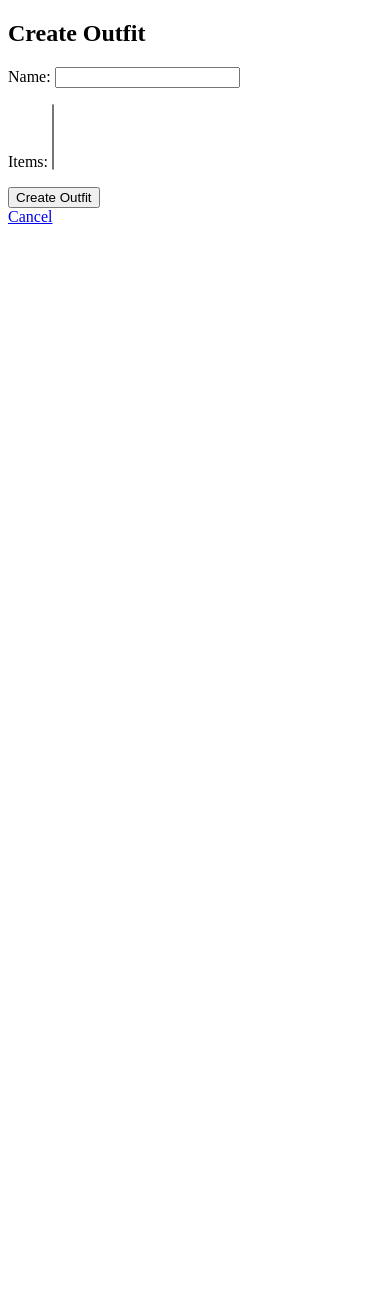
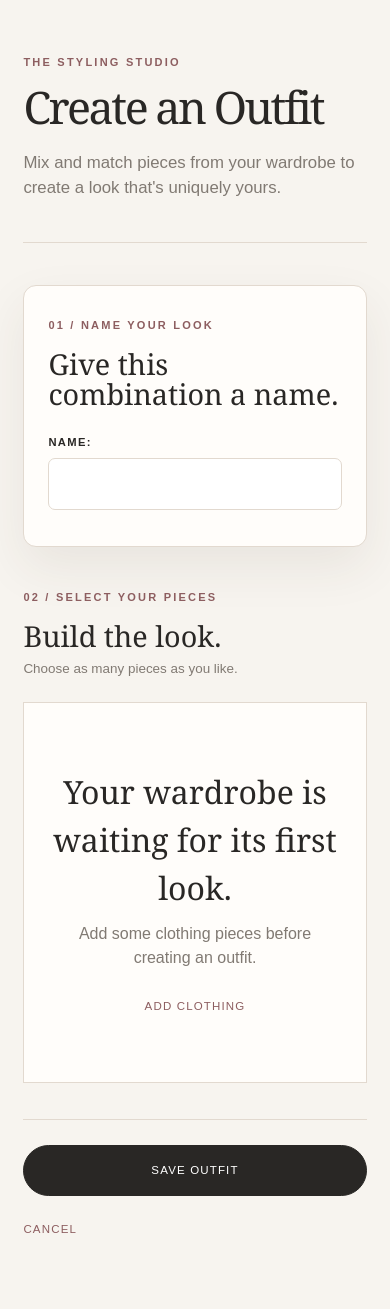
Before and after one commit to prg-09/Personal-Wardrobe-Manager, a Django app: page /add-outfit/ in a window 390 px wide. Before the commit the page ends 224 px from the top, so only its background shows below. Run offline with Django 5.2, Linux system fonts and the light colour scheme; the visitor is signed in with stand-in values (Sample User, id 1); data that the repository does not hold is empty.

Commit message:
redesign craete outfit page ui

```diff
--- /dev/null
+++ b/Wardrobe_Manager/static/css/create_outfit.css
@@ -0,0 +1,397 @@
+:root {
+    --create-ivory: #f7f4ef;
+    --create-paper: #fffdfa;
+    --create-ink: #292725;
+    --create-muted: #817a73;
+    --create-line: #e2d9cf;
+    --create-rose: #8d5e60;
+    --create-rose-soft: #f2e7e4;
+    --create-taupe: #d7cbbd;
+    --create-shadow: 0 20px 50px rgba(59, 48, 41, 0.08);
+}
+
+* {
+    box-sizing: border-box;
+}
+
+body.create-outfit-page {
+    background: var(--create-ivory);
+    color: var(--create-ink);
+    font-family: Arial, sans-serif;
+    line-height: 1.5;
+    margin: 0;
+    min-height: 100vh;
+}
+
+.create-outfit-shell {
+    margin: 0 auto;
+    max-width: 1180px;
+    padding: 76px 5vw 90px;
+}
+
+.create-outfit-hero {
+    border-bottom: 1px solid var(--create-line);
+    margin-bottom: 42px;
+    padding-bottom: 42px;
+}
+
+.create-outfit-kicker,
+.create-outfit-section-label {
+    color: var(--create-rose);
+    font-size: 0.69rem;
+    font-weight: bold;
+    letter-spacing: 0.2em;
+    margin: 0 0 15px;
+    text-transform: uppercase;
+}
+
+.create-outfit-hero h1 {
+    font-family: Georgia, serif;
+    font-size: clamp(3rem, 7vw, 6rem);
+    font-weight: normal;
+    letter-spacing: -0.055em;
+    line-height: 0.92;
+    margin: 0;
+}
+
+.create-outfit-hero > p:last-child {
+    color: var(--create-muted);
+    font-size: 1.05rem;
+    margin: 23px 0 0;
+    max-width: 510px;
+}
+
+.create-outfit-form {
+    margin: 0;
+}
+
+.create-outfit-form > .errorlist,
+.create-outfit-form .errorlist {
+    background: var(--create-rose-soft);
+    border-left: 3px solid var(--create-rose);
+    color: var(--create-rose);
+    font-size: 0.82rem;
+    list-style: none;
+    margin: 0 0 16px;
+    padding: 10px 13px;
+}
+
+.outfit-name-card {
+    align-items: end;
+    background: var(--create-paper);
+    border: 1px solid var(--create-line);
+    border-radius: 13px;
+    box-shadow: var(--create-shadow);
+    display: grid;
+    gap: 40px;
+    grid-template-columns: minmax(0, 1fr) minmax(280px, 0.9fr);
+    margin-bottom: 42px;
+    padding: 31px clamp(24px, 4vw, 45px) 36px;
+}
+
+.outfit-name-card h2,
+.wardrobe-selection h2 {
+    font-family: Georgia, serif;
+    font-size: clamp(1.8rem, 3vw, 2.5rem);
+    font-weight: normal;
+    line-height: 1.04;
+    margin: 0;
+}
+
+.outfit-name-field label {
+    display: block;
+    font-size: 0.7rem;
+    font-weight: bold;
+    letter-spacing: 0.12em;
+    margin-bottom: 8px;
+    text-transform: uppercase;
+}
+
+.outfit-name-field input {
+    background: #fff;
+    border: 1px solid var(--create-line);
+    border-radius: 7px;
+    color: var(--create-ink);
+    font: inherit;
+    min-height: 52px;
+    padding: 13px 15px;
+    transition: border-color 180ms ease, box-shadow 180ms ease;
+    width: 100%;
+}
+
+.outfit-name-field input:focus {
+    border-color: var(--create-rose);
+    box-shadow: 0 0 0 3px rgba(141, 94, 96, 0.13);
+    outline: none;
+}
+
+.outfit-name-field .errorlist {
+    margin-bottom: 8px;
+}
+
+.wardrobe-selection {
+    margin-bottom: 36px;
+}
+
+.wardrobe-selection__header {
+    align-items: end;
+    display: flex;
+    gap: 25px;
+    justify-content: space-between;
+    margin-bottom: 23px;
+}
+
+.wardrobe-selection__hint {
+    color: var(--create-muted);
+    font-size: 0.84rem;
+    margin: 0;
+}
+
+.clothing-selection-grid {
+    display: grid;
+    gap: 18px;
+    grid-template-columns: repeat(4, minmax(0, 1fr));
+}
+
+.clothing-selection-card {
+    background: var(--create-paper);
+    border: 1px solid var(--create-line);
+    border-radius: 10px;
+    cursor: pointer;
+    display: block;
+    overflow: hidden;
+    position: relative;
+    transition: border-color 180ms ease, box-shadow 180ms ease, transform 180ms ease;
+}
+
+.clothing-selection-card:hover {
+    border-color: var(--create-taupe);
+    box-shadow: var(--create-shadow);
+    transform: translateY(-3px);
+}
+
+.clothing-selection-card__input {
+    height: 1px;
+    opacity: 0;
+    position: absolute;
+    width: 1px;
+}
+
+.clothing-selection-card__input:focus-visible + .clothing-selection-card__visual {
+    box-shadow: inset 0 0 0 3px rgba(141, 94, 96, 0.45);
+}
+
+.clothing-selection-card__input:checked ~ .clothing-selection-card__content {
+    background: var(--create-rose-soft);
+}
+
+.clothing-selection-card__input:checked ~ .clothing-selection-card__visual {
+    box-shadow: inset 0 0 0 3px var(--create-rose);
+}
+
+.clothing-selection-card__input:checked ~ .clothing-selection-card__visual .clothing-selection-card__check {
+    opacity: 1;
+    transform: scale(1);
+}
+
+.clothing-selection-card__visual {
+    align-items: center;
+    background: #ede7df;
+    display: flex;
+    height: 220px;
+    justify-content: center;
+    overflow: hidden;
+    position: relative;
+    transition: box-shadow 180ms ease;
+}
+
+.clothing-selection-card__visual img {
+    height: 100%;
+    object-fit: cover;
+    transition: transform 350ms ease;
+    width: 100%;
+}
+
+.clothing-selection-card:hover .clothing-selection-card__visual img {
+    transform: scale(1.04);
+}
+
+.clothing-selection-card__placeholder {
+    color: #a79b8e;
+    font-family: Georgia, serif;
+    font-size: 1rem;
+}
+
+.clothing-selection-card__check {
+    align-items: center;
+    background: var(--create-rose);
+    border: 3px solid var(--create-paper);
+    border-radius: 50%;
+    color: #fff;
+    display: flex;
+    font-size: 0.75rem;
+    height: 29px;
+    justify-content: center;
+    opacity: 0;
+    position: absolute;
+    right: 12px;
+    top: 12px;
+    transform: scale(0.7);
+    transition: opacity 180ms ease, transform 180ms ease;
+    width: 29px;
+}
+
+.clothing-selection-card__content {
+    display: block;
+    min-height: 104px;
+    padding: 15px 16px 17px;
+    transition: background 180ms ease;
+}
+
+.clothing-selection-card__content strong,
+.clothing-selection-card__content span,
+.clothing-selection-card__content small {
+    display: block;
+}
+
+.clothing-selection-card__content strong {
+    font-family: Georgia, serif;
+    font-size: 1.18rem;
+    font-weight: normal;
+    margin-bottom: 6px;
+}
+
+.clothing-selection-card__content span,
+.clothing-selection-card__content small {
+    color: var(--create-muted);
+    font-size: 0.74rem;
+}
+
+.clothing-selection-card__content small {
+    margin-top: 4px;
+}
+
+.empty-wardrobe-state {
+    background: var(--create-paper);
+    border: 1px solid var(--create-line);
+    grid-column: 1 / -1;
+    padding: 65px 25px;
+    text-align: center;
+}
+
+.empty-wardrobe-state h3 {
+    font-family: Georgia, serif;
+    font-size: 2rem;
+    font-weight: normal;
+    margin: 0 0 10px;
+}
+
+.empty-wardrobe-state p {
+    color: var(--create-muted);
+    margin: 0 0 23px;
+}
+
+.empty-wardrobe-state a,
+.create-outfit-cancel {
+    color: var(--create-rose);
+    font-size: 0.72rem;
+    letter-spacing: 0.1em;
+    text-decoration: none;
+    text-transform: uppercase;
+}
+
+.empty-wardrobe-state a:hover,
+.create-outfit-cancel:hover {
+    color: var(--create-ink);
+}
+
+.create-outfit-actions {
+    align-items: center;
+    border-top: 1px solid var(--create-line);
+    display: flex;
+    gap: 25px;
+    justify-content: flex-end;
+    padding-top: 25px;
+}
+
+.create-outfit-submit {
+    background: var(--create-ink);
+    border: 1px solid var(--create-ink);
+    border-radius: 999px;
+    color: #fff;
+    cursor: pointer;
+    font: inherit;
+    font-size: 0.72rem;
+    letter-spacing: 0.1em;
+    padding: 16px 25px;
+    text-transform: uppercase;
+    transition: background 180ms ease, border-color 180ms ease, transform 180ms ease;
+}
+
+.create-outfit-submit:hover {
+    background: var(--create-rose);
+    border-color: var(--create-rose);
+    transform: translateY(-2px);
+}
+
+@media (max-width: 980px) {
+    .clothing-selection-grid {
+        grid-template-columns: repeat(3, minmax(0, 1fr));
+    }
+}
+
+@media (max-width: 700px) {
+    .create-outfit-shell {
+        padding: 54px 6vw 70px;
+    }
+
+    .outfit-name-card {
+        gap: 25px;
+        grid-template-columns: 1fr;
+    }
+
+    .wardrobe-selection__header {
+        align-items: flex-start;
+        flex-direction: column;
+        gap: 8px;
+    }
+
+    .clothing-selection-grid {
+        grid-template-columns: repeat(2, minmax(0, 1fr));
+    }
+
+    .clothing-selection-card__visual {
+        height: 190px;
+    }
+}
+
+@media (max-width: 430px) {
+    .create-outfit-hero h1 {
+        font-size: 2.8rem;
+    }
+
+    .clothing-selection-grid {
+        gap: 12px;
+    }
+
+    .clothing-selection-card__visual {
+        height: 165px;
+    }
+
+    .clothing-selection-card__content {
+        padding: 12px;
+    }
+
+    .clothing-selection-card__content strong {
+        font-size: 1.05rem;
+    }
+
+    .create-outfit-actions {
+        align-items: stretch;
+        flex-direction: column-reverse;
+    }
+
+    .create-outfit-submit {
+        width: 100%;
+    }
+}
--- a/Wardrobe_Manager/wardrobe/templates/wardrobe/add_outfit.html
+++ b/Wardrobe_Manager/wardrobe/templates/wardrobe/add_outfit.html
@@ -1,22 +1,87 @@
+{% load static %}
 <!DOCTYPE html>
-<html>
+<html lang="en">
 <head>
-    <title>Add Outfit</title>
+    <meta charset="UTF-8">
+    <meta name="viewport" content="width=device-width, initial-scale=1.0">
+    <title>Create an Outfit | Wardrobe Manager</title>
+    <link rel="stylesheet" href="{% static 'css/create_outfit.css' %}">
 </head>
+<body class="create-outfit-page">
+    <main class="create-outfit-shell">
+        <header class="create-outfit-hero">
+            <p class="create-outfit-kicker">The styling studio</p>
+            <h1>Create an Outfit</h1>
+            <p>Mix and match pieces from your wardrobe to create a look that's uniquely yours.</p>
+        </header>
 
-<body>
+        <form class="create-outfit-form" method="POST">
+            {% csrf_token %}
+            {{ form.non_field_errors }}
 
-    <h2>Create Outfit</h2>
+            <section class="outfit-name-card" aria-labelledby="outfit-name-title">
+                <div>
+                    <p class="create-outfit-section-label">01 / Name your look</p>
+                    <h2 id="outfit-name-title">Give this combination a name.</h2>
+                </div>
+                <div class="outfit-name-field">
+                    {{ form.name.errors }}
+                    {{ form.name.label_tag }}
+                    {{ form.name }}
+                </div>
+            </section>
 
-    <form method="POST">
-        {% csrf_token %}
+            <section class="wardrobe-selection" aria-labelledby="wardrobe-selection-title">
+                <div class="wardrobe-selection__header">
+                    <div>
+                        <p class="create-outfit-section-label">02 / Select your pieces</p>
+                        <h2 id="wardrobe-selection-title">Build the look.</h2>
+                    </div>
+                    <p class="wardrobe-selection__hint">Choose as many pieces as you like.</p>
+                </div>
 
-        {{ form.as_p }}
+                {{ form.items.errors }}
+                <div class="clothing-selection-grid">
+                    {% for item in form.items.field.queryset %}
+                        <label class="clothing-selection-card">
+                            <input
+                                class="clothing-selection-card__input"
+                                type="checkbox"
+                                name="items"
+                                value="{{ item.pk }}"
+                                {% if form.items.value %}
+                                    {% if item.pk|stringformat:"s" in form.items.value %}checked{% endif %}
+                                {% endif %}
+                            >
+                            <span class="clothing-selection-card__visual">
+                                {% if item.photo %}
+                                    <img src="{{ item.photo.url }}" alt="{{ item.name }}">
+                                {% else %}
+                                    <span class="clothing-selection-card__placeholder">No image</span>
+                                {% endif %}
+                                <span class="clothing-selection-card__check" aria-hidden="true">✓</span>
+                            </span>
+                            <span class="clothing-selection-card__content">
+                                <strong>{{ item.name }}</strong>
+                                <span>{{ item.category }} · {{ item.color }}</span>
+                                <small>{{ item.season }} · {{ item.style }}</small>
+                            </span>
+                        </label>
+                    {% empty %}
+                        <div class="empty-wardrobe-state">
+                            <h3>Your wardrobe is waiting for its first look.</h3>
+                            <p>Add some clothing pieces before creating an outfit.</p>
+                            <a href="{% url 'add_clothing' %}">Add clothing</a>
+                        </div>
+                    {% endfor %}
+                </div>
+            </section>
 
-        <button type="submit">Create Outfit</button>
-    </form>
-
-    <a href="{% url 'outfit' %}">Cancel</a>
+            <div class="create-outfit-actions">
+                <a class="create-outfit-cancel" href="{% url 'outfit' %}">Cancel</a>
+                <button class="create-outfit-submit" type="submit">Save Outfit</button>
+            </div>
+        </form>
 
 </body>
 </html>
```
